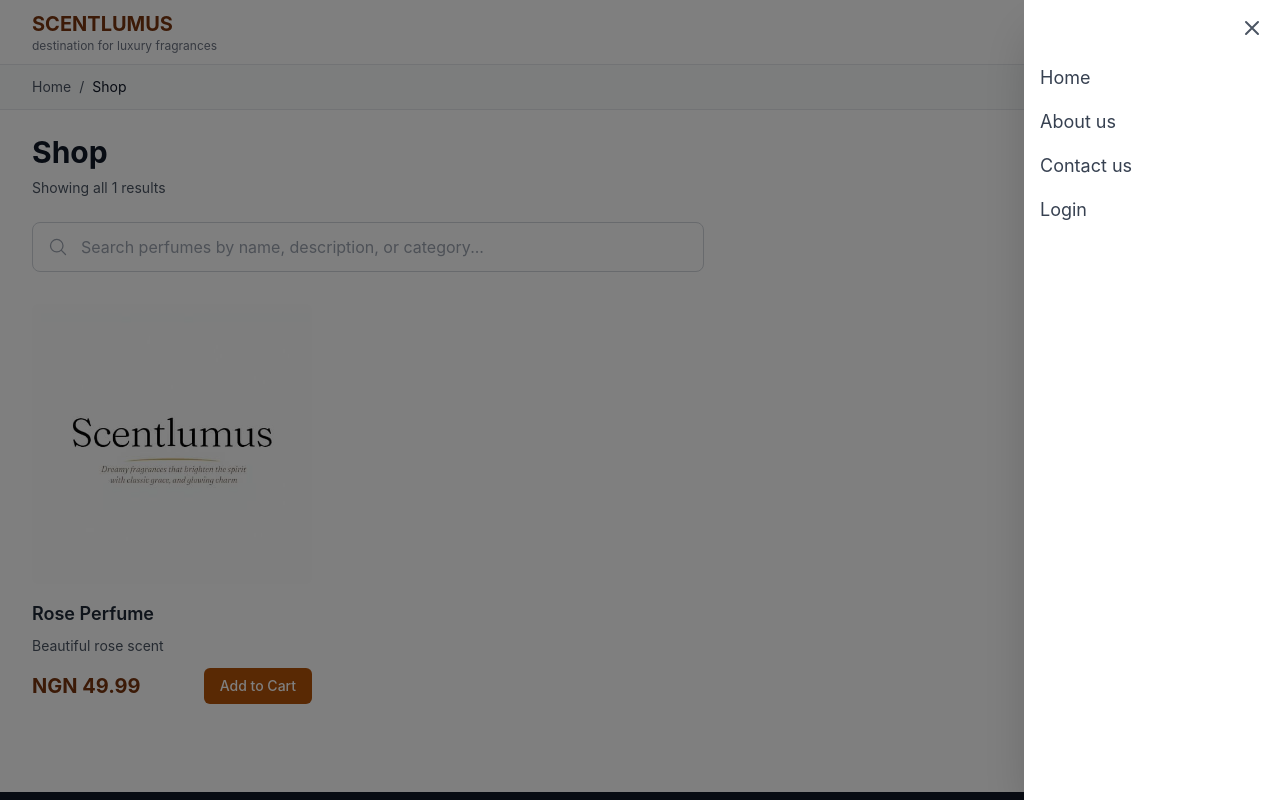
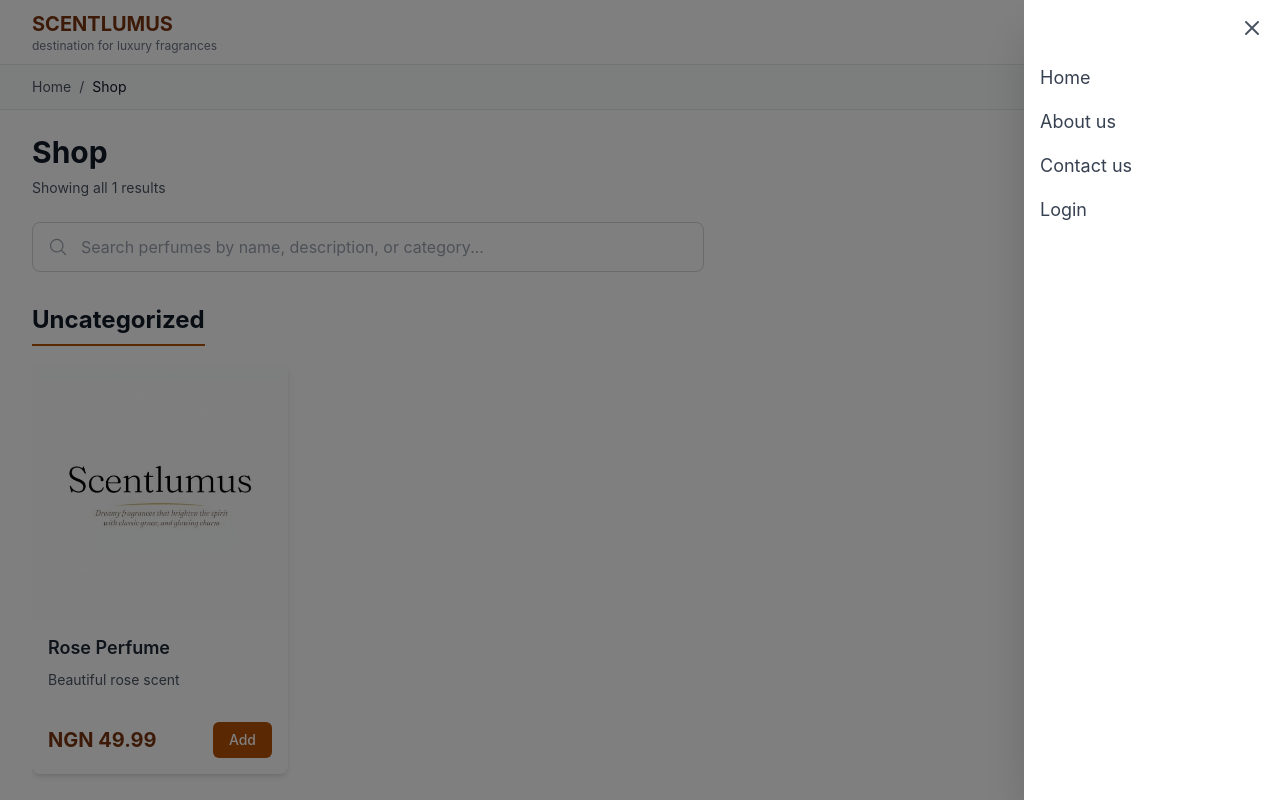
Before and after one commit to unstoppable25/perfume-store-site, a Next.js app: page /shop in a window 1280 px wide. Both pictures are taken after a click on the button 1228 px from the left and 32 px from the top of the page. Shown: the top 800 px of the page. Built offline with nearby package versions, Linux system fonts and the light colour scheme.

Commit message:
Implement Netflix-style category shop with horizontal scrolling and category management in admin

```diff
--- a/pages/shop.js
+++ b/pages/shop.js
@@ -13,6 +13,9 @@ export default function Shop() {
   const [menuOpen, setMenuOpen] = useState(false)
   const [searchQuery, setSearchQuery] = useState('')
   const { addToCart, getCartCount } = useCart()
+
+  // Group products by categories
+  const [categorizedProducts, setCategorizedProducts] = useState({})
 
   // Check if user is logged in (optional)
   useEffect(() => {
@@ -37,22 +40,73 @@ export default function Shop() {
         const data = await res.json()
         if (data && data.length > 0) {
           setProducts(data)
+          // Group products by categories
+          groupProductsByCategories(data)
         } else {
           const backup = localStorage.getItem('scentlumus_products_backup')
           if (backup) {
-            setProducts(JSON.parse(backup))
+            const parsedBackup = JSON.parse(backup)
+            setProducts(parsedBackup)
+            groupProductsByCategories(parsedBackup)
           }
         }
       } catch (err) {
         console.error('Failed to load products', err)
         const backup = localStorage.getItem('scentlumus_products_backup')
         if (backup) {
-          setProducts(JSON.parse(backup))
+          const parsedBackup = JSON.parse(backup)
+          setProducts(parsedBackup)
+          groupProductsByCategories(parsedBackup)
         }
       }
     }
     fetchProducts()
   }, [])
+
+  const groupProductsByCategories = (productList) => {
+    const grouped = {}
+    productList.forEach(product => {
+      if (product.categories && product.categories.length > 0) {
+        product.categories.forEach(category => {
+          if (!grouped[category]) {
+            grouped[category] = []
+          }
+          grouped[category].push(product)
+        })
+      } else {
+        // Products without categories go to "Uncategorized"
+        if (!grouped['Uncategorized']) {
+          grouped['Uncategorized'] = []
+        }
+        grouped['Uncategorized'].push(product)
+      }
+    })
+    setCategorizedProducts(grouped)
+  }
+
+  // Filter products based on search
+  const getFilteredCategories = () => {
+    if (!searchQuery.trim()) {
+      return categorizedProducts
+    }
+
+    const query = searchQuery.toLowerCase()
+    const filtered = {}
+
+    Object.keys(categorizedProducts).forEach(category => {
+      const matchingProducts = categorizedProducts[category].filter(product =>
+        product.name.toLowerCase().includes(query) ||
+        product.description?.toLowerCase().includes(query) ||
+        category.toLowerCase().includes(query)
+      )
+
+      if (matchingProducts.length > 0) {
+        filtered[category] = matchingProducts
+      }
+    })
+
+    return filtered
+  }
 
   const handleAddToCart = (product) => {
     addToCart(product)
@@ -215,20 +269,33 @@ export default function Shop() {
               <p className="text-gray-500 text-lg">No products available yet.</p>
             </div>
           ) : (
-            <div className="grid grid-cols-1 sm:grid-cols-2 lg:grid-cols-3 xl:grid-cols-4 gap-8">
-              {products
-                .filter(product => {
-                  if (!searchQuery.trim()) return true
-                  const query = searchQuery.toLowerCase()
-                  return (
-                    product.name.toLowerCase().includes(query) ||
-                    product.description?.toLowerCase().includes(query) ||
-                    product.category?.toLowerCase().includes(query)
-                  )
-                })
-                .map((product) => (
-                <div key={product.id} className="group">
-                  <div className="bg-gray-100 rounded-lg overflow-hidden mb-4 aspect-square">
+            Object.keys(getFilteredCategories()).length === 0 ? (
+              <div className="text-center py-12">
+                <p className="text-gray-500 text-lg">
+                  {searchQuery ? 'No products found matching your search.' : 'No products available yet.'}
+                </p>
+              </div>
+            ) : (
+              <div className="space-y-12">
+                {Object.keys(getFilteredCategories()).sort().map((category) => (
+                  <div key={category} className="category-section">
+                    {/* Category Header with Underline */}
+                    <h2 className="text-2xl font-bold text-gray-900 mb-4 pb-2 border-b-2 border-amber-700 inline-block">
+                      {category}
+                    </h2>
+
+                    {/* Horizontal Scrolling Product Row */}
+                    <div className="relative">
+                      <div className="overflow-x-auto pb-4" style={{ scrollbarWidth: 'thin' }}>
+                        <div className="flex gap-6" style={{ scrollBehavior: 'smooth' }}>
+                          {getFilteredCategories()[category].map((product) => (
+                            <div
+                              key={product.id}
+                              className="flex-none w-64 group"
+                            >
+                              {/* Product Card */}
+                              <div className="bg-white rounded-lg shadow-md hover:shadow-xl transition-shadow duration-300">
+                                <div className="bg-gray-100 rounded-t-lg overflow-hidden aspect-square">
                                   {product.image ? (
                                     <img
                                       src={product.image}
@@ -243,22 +310,35 @@ export default function Shop() {
                                     </div>
                                   )}
                                 </div>
-                  <h3 className="text-lg font-semibold text-gray-800 mb-2">{product.name}</h3>
-                  <p className="text-sm text-gray-600 mb-3 line-clamp-2">{product.description}</p>
+                                <div className="p-4">
+                                  <h3 className="text-lg font-semibold text-gray-800 mb-2 truncate">
+                                    {product.name}
+                                  </h3>
+                                  <p className="text-sm text-gray-600 mb-3 line-clamp-2 h-10">
+                                    {product.description}
+                                  </p>
                                   <div className="flex items-center justify-between">
                                     <span className="text-xl font-bold text-amber-900">
                                       NGN {product.price?.toLocaleString()}
                                     </span>
                                     <button
                                       onClick={() => handleAddToCart(product)}
-                      className="bg-amber-700 text-white px-4 py-2 rounded-md hover:bg-amber-800 transition text-sm font-medium"
+                                      className="bg-amber-700 text-white px-4 py-2 rounded-md hover:bg-amber-800 transition text-sm font-medium whitespace-nowrap"
                                     >
-                      Add to Cart
+                                      Add
                                     </button>
+                                  </div>
+                                </div>
                               </div>
                             </div>
                           ))}
                         </div>
+                      </div>
+                    </div>
+                  </div>
+                ))}
+              </div>
+            )
           )}
         </section>
 
--- a/styles/globals.css
+++ b/styles/globals.css
@@ -22,3 +22,39 @@ html, body {
 .animate-fade-in {
   animation: fade-in 0.4s ease-out;
 }
+
+/* Horizontal scroll styling for category sections */
+.category-section .overflow-x-auto {
+  -webkit-overflow-scrolling: touch;
+}
+
+.category-section .overflow-x-auto::-webkit-scrollbar {
+  height: 6px;
+}
+
+.category-section .overflow-x-auto::-webkit-scrollbar-track {
+  background: #f1f1f1;
+  border-radius: 3px;
+}
+
+.category-section .overflow-x-auto::-webkit-scrollbar-thumb {
+  background: #b45309;
+  border-radius: 3px;
+}
+
+.category-section .overflow-x-auto::-webkit-scrollbar-thumb:hover {
+  background: #92400e;
+}
+
+/* Smooth scrolling */
+.category-section .overflow-x-auto {
+  scroll-behavior: smooth;
+}
+
+/* Line clamp for text truncation */
+.line-clamp-2 {
+  display: -webkit-box;
+  -webkit-line-clamp: 2;
+  -webkit-box-orient: vertical;
+  overflow: hidden;
+}
```
Also changed, not shown: pages/admin.js (+77 -3 lines). Lines whose indentation alone changed are shown as unchanged.
